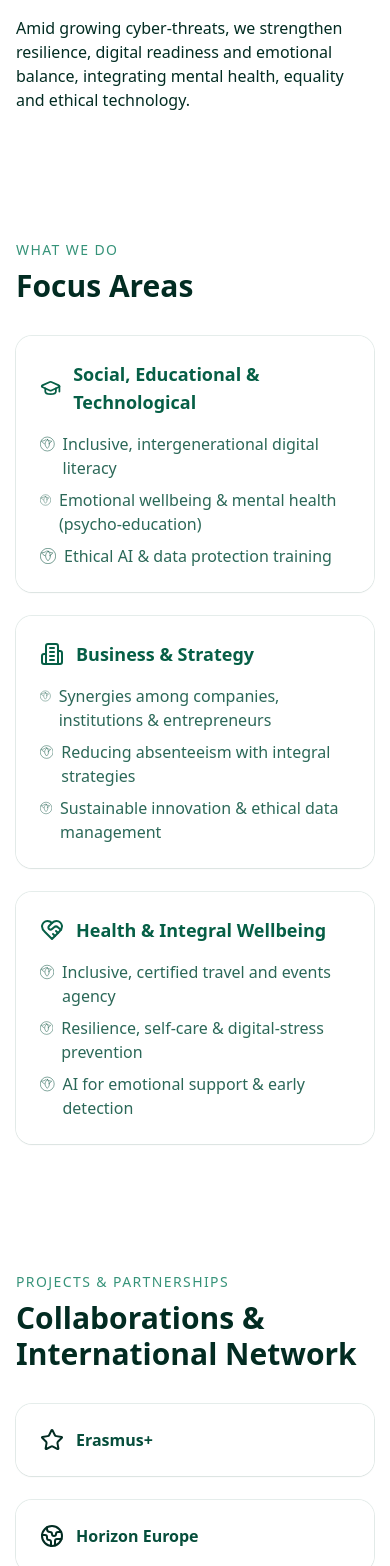
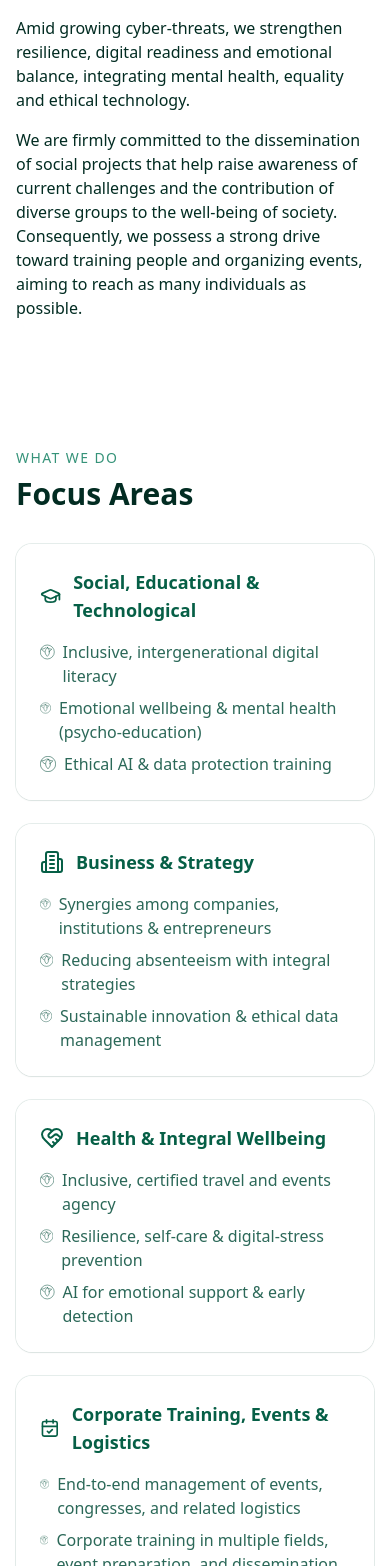
Before and after one commit to francasino/kizuna-site, a React (Vite) app: page / in a window 390 px wide. Shown: the part 1362-2928 px from the top of the page. Built offline with nearby package versions, Linux system fonts and the light colour scheme; no server answers.

Commit message:
Update App.jsx

```diff
--- a/src/App.jsx
+++ b/src/App.jsx
@@ -11,7 +11,8 @@ import {
   Star,
   Newspaper,
   PiggyBank,
-  Download
+  Download,
+  CalendarCheck
 } from "lucide-react";
 
 import logo from "./assets/kizuna-logo.png";
@@ -46,7 +47,6 @@ const LogoMark = ({ className = "w-8 h-8" }) => (
   </svg>
 );
 
-// Se añade la propiedad "className" con un valor por defecto para permitir fondos distintos
 const Section = ({ id, eyebrow, title, children, className = "bg-white/70" }) => (
   <section id={id} className={`scroll-mt-24 py-16 sm:py-24 ${className}`} aria-labelledby={`${id}-title`}>
     <div className="mx-auto max-w-7xl px-4 sm:px-6 lg:px-8">
@@ -206,7 +206,6 @@ export default function App() {
     else if (n === "ca") setLang("ca");
     else setLang("es");
 
-    // Verificar si las cookies ya fueron aceptadas
     const cookiesAccepted = localStorage.getItem("kizuna_cookies_accepted");
     if (!cookiesAccepted) {
       setShowCookieBanner(true);
@@ -244,9 +243,12 @@ export default function App() {
             "KIZUNA GLOBAL nace en España como asociación sin ánimo de lucro con vocación nacional e internacional. Trabajamos para el desarrollo social, educativo, tecnológico y empresarial desde una perspectiva ética, humana e inclusiva, alineada con la Agenda 2030.",
           aboutP2:
             "En un contexto de ciberamenazas crecientes, impulsamos la resiliencia, la preparación digital y el equilibrio emocional de la ciudadanía, integrando salud mental, igualdad y tecnología ética.",
+          aboutP3:
+            "Estamos firmemente comprometidos con la diseminación de proyectos sociales que ayuden a concienciar sobre los problemas actuales y la aportación de diversos colectivos al bienestar de la sociedad. Por ello, contamos con una marcada voluntad formadora de personas y organizadora de eventos, con el propósito de alcanzar al máximo número posible de ciudadanos.",
           areas1: "Social, Educativa y Tecnológica",
           areas2: "Empresarial y Estratégica",
           areas3: "Salud y Bienestar Integral",
+          areas4: "Formación Corporativa, Eventos y Logística",
           partnersTitle: "Colaboraciones y Red Internacional",
           newsTitle: "Síguenos en redes",
           partnersLogosTitle: "Instituciones colaboradoras y alianzas",
@@ -261,7 +263,7 @@ export default function App() {
           privacyPolicy: "Política de Privacidad (RGPD)",
           privacyText: "KIZUNA GLOBAL INICIATIVES SOCIALS es la entidad responsable de custodiar y tratar los datos personales recogidos a través de nuestros formularios o medios de contacto. Estos datos se utilizan exclusivamente para gestionar la relación con empresas, alumnado y colaboradores. Puede solicitar en cualquier momento la modificación o el borrado de sus datos escribiendo a nuestro correo de contacto.",
           equality: "Compromiso con la Igualdad",
-          equalityText: "Declaración de Compromiso con la Igualdad de Género y Oportunidades: La entidad aplica de forma rigurosa criterios de no discriminación y fomento de la igualdad en la selección del profesorado, el personal y en el acceso de los alumnos a los cursos e iniciativas.",
+          equalityText: "Declaración de Compromiso con la Igualdad de Género y Oportunidades: La entidad aplica de forma rigorosa criterios de no discriminación y fomento de la igualdad en la selección del profesorado, el personal y en el acceso de los alumnos a los cursos e iniciativas.",
           transparency: "Transparencia",
           transparencyText: "Estamos fuertemente comprometidos con la transparencia corporativa e institucional, poniendo a disposición de la administración pública y de la ciudadanía la información relativa a nuestra gestión y gobernanza.",
           transparencyLink: "Descargar Memoria de Transparencia 2026 (PDF)",
@@ -292,9 +294,12 @@ export default function App() {
             "KIZUNA GLOBAL neix a l'Estat com a associació sense ànim de lucre amb vocació nacional i internacional. Treballem pel desenvolupament social, educatiu, tecnològic i empresarial amb una perspectiva ètica, humana i inclusiva, alineada amb l'Agenda 2030.",
           aboutP2:
             "Davant l'augment d'amenaces digitals, impulsem la resiliència, la preparació digital i l'equilibri emocional de la ciutadania, integrant salut mental, igualtat i tecnologia ètica.",
+          aboutP3:
+            "Estem fermament compromesos amb la disseminació de projectes socials que ajudin a conscienciar sobre els problemes actuals i l'aportació de diversos col·lectius al benestar de la societat. Per això, comptem amb una marcada voluntat formadora de persones i organitzadora d'esdeveniments, amb el propòsit d'arribar al màxim nombre possible de ciutadans.",
           areas1: "Social, Educativa i Tecnològica",
           areas2: "Empresarial i Estratègica",
           areas3: "Salut i Benestar Integral",
+          areas4: "Formació Corporativa, Esdeveniments i Logística",
           partnersTitle: "Col·laboracions i Xarxa Internacional",
           newsTitle: "Segueix-nos a les xarxes",
           partnersLogosTitle: "Institucions col·laboradores i aliances",
@@ -307,7 +312,7 @@ export default function App() {
           legalNoticeText: "Titular de la web: KIZUNA GLOBAL INICIATIVES SOCIALS. NIF: G24875486. Adreça: Tarragona. Correu de contacte: fran.casino@gmail.com. Entitat degudament inscrita al Registre d'Entitats de la Generalitat de Catalunya (Número de registre: 79454).",
           privacyPolicy: "Política de Privacitat (RGPD)",
           privacyText: "KIZUNA GLOBAL INICIATIVES SOCIALS és l'entitat responsable de custodiar i tractar les dades personals recollides a través dels nostres formularis. Aquestes dades s'utilitzen exclusivament per gestionar la relació amb empreses, alumnat i col·laboradors. Pot sol·licitar la modificació o esborrament de les seves dades escrivint al nostre correu de contacte.",
-          equality: "Compromís amb la Igualtat",
+          equality: "Compromís amb la Igualdad",
           equalityText: "Declaració de Compromís amb la Igualtat de Gènere i Oportunitats: L'entitat aplica de forma rigorosa criteris de no discriminació i foment de la igualtat en la selecció del professorat, el personal i en l'accés dels alumnes als cursos.",
           transparency: "Transparència",
           transparencyText: "Estem fortament compromesos amb la transparència corporativa i institucional, posant a disposició de l'administració i la ciutadania la informació relativa a la nostra gestió.",
@@ -339,9 +344,12 @@ export default function App() {
             "KIZUNA GLOBAL is a non-profit founded in Spain with national and international scope. We drive social, educational, technological and business development with an ethical, human and inclusive approach aligned with the 2030 Agenda.",
           aboutP2:
             "Amid growing cyber-threats, we strengthen resilience, digital readiness and emotional balance, integrating mental health, equality and ethical technology.",
+          aboutP3:
+            "We are firmly committed to the dissemination of social projects that help raise awareness of current challenges and the contribution of diverse groups to the well-being of society. Consequently, we possess a strong drive toward training people and organizing events, aiming to reach as many individuals as possible.",
           areas1: "Social, Educational & Technological",
           areas2: "Business & Strategy",
           areas3: "Health & Integral Wellbeing",
+          areas4: "Corporate Training, Events & Logistics",
           partnersTitle: "Collaborations & International Network",
           newsTitle: "Follow us on social",
           partnersLogosTitle: "Collaborating institutions & partners",
@@ -360,7 +368,7 @@ export default function App() {
           transparencyText: "We are strongly committed to corporate and institutional transparency, making information regarding our management and governance available to the public and administration.",
           transparencyLink: "Download 2026 Transparency Report (PDF)",
           cookiePolicy: "Cookie Policy",
-          cookiePolicyText: "This website uses technical cookies to ensure its proper functioning. Users can configure their browser to block them.",
+          cookiePolicyText: "This website uses technical cookies to ensure its its proper functioning. Users can configure their browser to block them.",
           cookieBannerText: "We use cookies to ensure the website functions properly and to improve your experience. By clicking 'Accept', you consent to their use.",
           cookieAccept: "Accept cookies"
         },
@@ -403,6 +411,15 @@ export default function App() {
         { es: "Agencia inclusiva de viajes y eventos homologada", ca: "Agència inclusiva de viatges i esdeveniments homologada", en: "Inclusive, certified travel and events agency" }[lang],
         { es: "Resiliencia, autocuidado y prevención del estrés digital", ca: "Resiliència, autocura i prevenció de l'estrès digital", en: "Resilience, self-care & digital-stress prevention" }[lang],
         { es: "IA para apoyo emocional y detección temprana", ca: "IA per a suport emocional i detecció precoç", en: "AI for emotional support & early detection" }[lang],
+      ],
+    },
+    {
+      icon: <CalendarCheck className="w-6 h-6" />,
+      title: t.areas4,
+      points: [
+        { es: "Organización integral de eventos, congresos y su logística asociada", ca: "Organització integral d'esdeveniments, congressos i la seva logística associada", en: "End-to-end management of events, congresses, and related logistics" }[lang],
+        { es: "Formación a empresas en múltiples ámbitos, preparación de eventos y diseminación", ca: "Formació a empreses en múltiples àmbits, preparació d'esdeveniments i disseminació", en: "Corporate training in multiple fields, event preparation, and dissemination" }[lang],
+        { es: "Capacitaciones en nuevas tecnologías, ciberseguridad y salud mental adaptadas a todo tipo de colectivos", ca: "Capacitacions en noves tecnologies, ciberseguretat i salut mental adaptades a tot tipus de col·lectius", en: "Training on new technologies, cybersecurity, and mental health considering all target groups" }[lang],
       ],
     },
   ];
@@ -520,11 +537,12 @@ export default function App() {
       <Section id="about" eyebrow={{ es: "Introducción", ca: "Introducció", en: "Introduction" }[lang]} title={t.about}>
         <p>{t.aboutP1}</p>
         <p className="mt-4">{t.aboutP2}</p>
+        <p className="mt-4">{t.aboutP3}</p>
       </Section>
 
       {/* Areas */}
       <Section id="areas" eyebrow={{ es: "Qué hacemos", ca: "Què fem", en: "What we do" }[lang]} title={t.areas}>
-        <div className="grid md:grid-cols-2 lg:grid-cols-3 gap-6">
+        <div className="grid md:grid-cols-2 lg:grid-cols-2 gap-6">
           {areas.map((a, i) => (
             <motion.div
               key={i}
@@ -678,7 +696,7 @@ export default function App() {
         </form>
       </Section>
 
-      {/* Legal & Transparency Texts con fondo distinto */}
+      {/* Legal & Transparency Texts */}
       <Section
         id="legal-section"
         eyebrow={t.legalEyebrow}
@@ -716,7 +734,7 @@ export default function App() {
         </div>
       </Section>
 
-      {/* Footer sin borde superior porque ya lo aporta la sección legal */}
+      {/* Footer */}
       <footer className="bg-emerald-900/10 backdrop-blur-sm pb-10">
         <div className="mx-auto max-w-7xl px-4 sm:px-6 lg:px-8 flex flex-col md:flex-row items-center justify-between gap-6">
           <div className="flex items-center gap-3 text-emerald-900">
```
